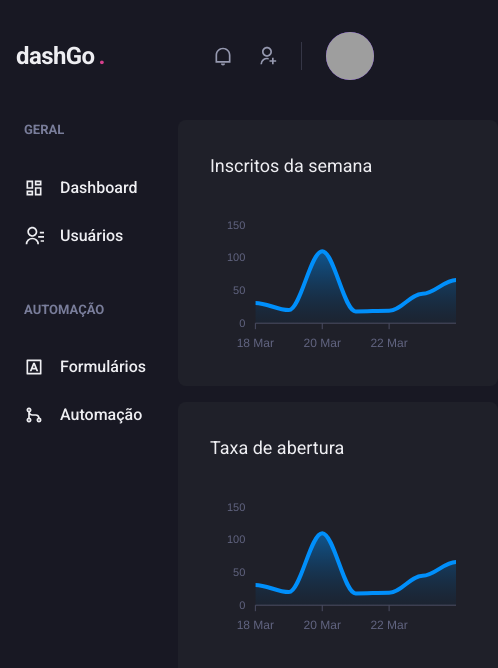
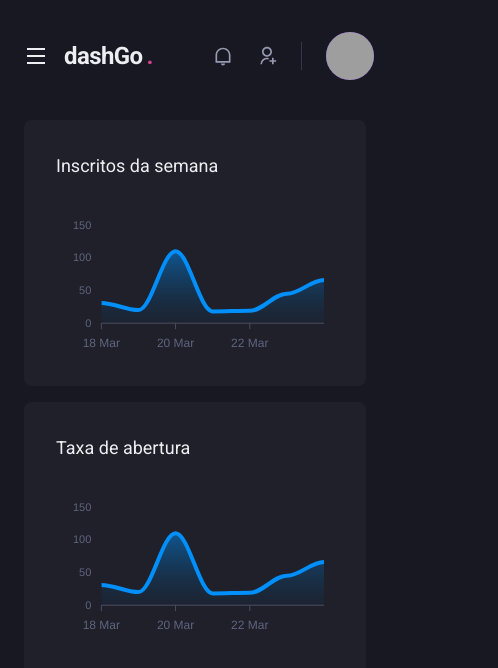
Before and after one commit to antonbsa/dashgo, a Next.js app: page /dashboard in a window 390 px wide. Shown: the top 668 px of the page, 498 px wide, since content can reach past the window. Built offline with nearby package versions, Linux system fonts and the light colour scheme; grey boxes are pictures that could not be loaded.

Commit message:
make Sidebar responsive

```diff
--- a/src/components/Header/index.tsx
+++ b/src/components/Header/index.tsx
@@ -1,4 +1,6 @@
-import { Flex, useBreakpointValue } from '@chakra-ui/react';
+import { Flex, Icon, IconButton, useBreakpointValue } from '@chakra-ui/react';
+import { RiMenuLine } from 'react-icons/ri';
+import { useSidebarDrawer } from '../../contexts/SidebarDrawerContext';
 
 import { Logo } from './Logo';
 import { NotificationsNav } from './NotificationsNav';
@@ -6,6 +8,8 @@
 import { SearchBox } from './SearchBox';
 
 export function Header() {
+  const { onOpen } = useSidebarDrawer();
+
   const isWideVersion = useBreakpointValue({
     base: false,
     lg: true,
@@ -22,6 +26,18 @@
       px="4"
       align="center"
     >
+      {!isWideVersion && (
+        <IconButton
+          aria-label="Open navigation"
+          icon={<Icon as={RiMenuLine} />}
+          fontSize="24"
+          variant="unstyled"
+          onClick={onOpen}
+          mr="2"
+          pt="1.5"
+        />
+      )}
+
       <Logo />
       {isWideVersion && <SearchBox />}
 
--- /dev/null
+++ b/src/components/Sidebar/SidebarNav.tsx
@@ -0,0 +1,29 @@
+import { Stack } from "@chakra-ui/react";
+import { RiContactsLine, RiDashboardLine, RiGitMergeLine, RiInputMethodLine } from "react-icons/ri";
+import { NavLink } from "./NavLink";
+import { NavSection } from "./NavSection";
+
+export function SidebarNav() {
+  return (
+    <Stack spacing="12" align="flex-start">
+      <NavSection title="GERAL">
+        <NavLink icon={RiDashboardLine}>
+          Dashboard
+        </NavLink>
+        <NavLink icon={RiContactsLine}>
+          Usuários
+        </NavLink>
+      </NavSection>
+
+      <NavSection title="AUTOMAÇÃO">
+        <NavLink icon={RiInputMethodLine}>
+          Formulários
+        </NavLink>
+
+        <NavLink icon={RiGitMergeLine}>
+          Automação
+        </NavLink>
+      </NavSection>
+    </Stack>
+  )
+}
--- a/src/components/Sidebar/index.tsx
+++ b/src/components/Sidebar/index.tsx
@@ -1,31 +1,37 @@
-import { Box, Stack } from "@chakra-ui/react";
-import { RiContactsLine, RiDashboardLine, RiGitMergeLine, RiInputMethodLine } from "react-icons/ri";
-import { NavLink } from "./NavLink";
-import { NavSection } from "./NavSection";
+import { Box, Drawer, DrawerBody, DrawerCloseButton, DrawerContent, DrawerHeader, DrawerOverlay, useBreakpointValue } from "@chakra-ui/react";
+import { useSidebarDrawer } from "../../contexts/SidebarDrawerContext";
+
+import { SidebarNav } from "./SidebarNav";
 
 export function Sidebar() {
+  const { isOpen, onClose } = useSidebarDrawer();
+
+
+  const isDrawerSidebar = useBreakpointValue({
+    base: true,
+    lg: false,
+  });
+
+  if (isDrawerSidebar) {
+    return (
+      <Drawer isOpen={isOpen} placement="left" onClose={onClose}>
+        <DrawerOverlay>
+          <DrawerContent bg="gray.800" p="4">
+            <DrawerCloseButton mt="6" />
+            <DrawerHeader>Navegação</DrawerHeader>
+
+            <DrawerBody>
+              <SidebarNav />
+            </DrawerBody>
+          </DrawerContent>
+        </DrawerOverlay>
+      </Drawer>
+    )
+  }
+
   return (
     <Box as="aside" w="64" mr="8">
-      <Stack spacing="12" align="flex-start">
-        <NavSection title="GERAL">
-          <NavLink icon={RiDashboardLine}>
-            Dashboard
-          </NavLink>
-          <NavLink icon={RiContactsLine}>
-            Usuários
-          </NavLink>
-        </NavSection>
-
-        <NavSection title="AUTOMAÇÃO">
-          <NavLink icon={RiInputMethodLine}>
-            Formulários
-          </NavLink>
-
-          <NavLink icon={RiGitMergeLine}>
-            Automação
-          </NavLink>
-        </NavSection>
-      </Stack>
+      <SidebarNav />
     </Box>
   )
 }
--- /dev/null
+++ b/src/contexts/SidebarDrawerContext.tsx
@@ -0,0 +1,28 @@
+import { useDisclosure, UseDisclosureReturn } from "@chakra-ui/react";
+import { useRouter } from "next/router";
+import { createContext, ReactNode, useContext, useEffect } from "react";
+
+interface SidebarDrawerProviderProps {
+  children: ReactNode;
+}
+
+type SidebarDrawerContextData = UseDisclosureReturn
+
+const SidebarDrawerContext = createContext({} as SidebarDrawerContextData);
+
+export function SidebarDrawerProvider({ children }: SidebarDrawerProviderProps) {
+  const disclosure = useDisclosure();
+  const router = useRouter();
+
+  useEffect(() => {
+    disclosure.onClose();
+  }, [router.asPath])
+
+  return (
+    <SidebarDrawerContext.Provider value={disclosure}>
+      {children}
+    </SidebarDrawerContext.Provider>
+  )
+}
+
+export const useSidebarDrawer = () => useContext(SidebarDrawerContext);
--- a/src/pages/_app.tsx
+++ b/src/pages/_app.tsx
@@ -1,11 +1,14 @@
 import { AppProps } from 'next/app'
 import { ChakraProvider } from '@chakra-ui/react'
 import { theme } from '../styles/theme'
+import { SidebarDrawerProvider } from '../contexts/SidebarDrawerContext'
 
 function MyApp({ Component, pageProps }: AppProps) {
   return (
     <ChakraProvider theme={theme}>
-      <Component {...pageProps} />
+      <SidebarDrawerProvider>
+        <Component {...pageProps} />
+      </SidebarDrawerProvider>
     </ChakraProvider>
   )
 }
```
